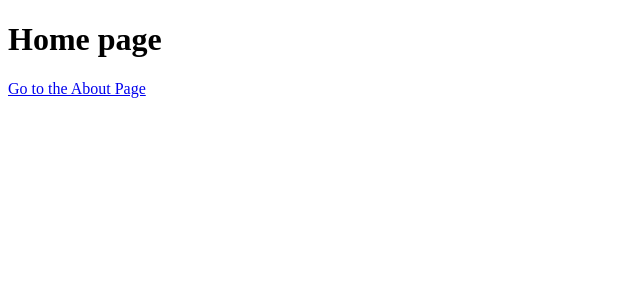
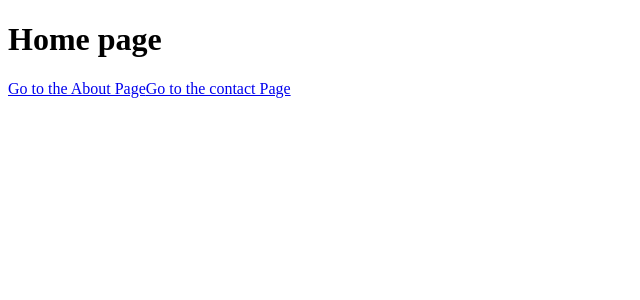
Before and after one commit to Chandima0406/ReactPractice, a React (Create React App) app: page / in a window 1280 px wide. Shown: the top 300 px of the page, without its empty margins (0-640 px from the left). Built offline with nearby package versions, Linux system fonts and the light colour scheme.

Commit message:
Link pages

```diff
--- a/src/Pages/Home.js
+++ b/src/Pages/Home.js
@@ -9,6 +9,8 @@ export default function Home() {
     <div>
         <h1>Home page</h1>
         <Link to="/about">Go to the About Page</Link>
+        <Link to="/contact">Go to the contact Page</Link>
+
     </div>
   )
 }
```
